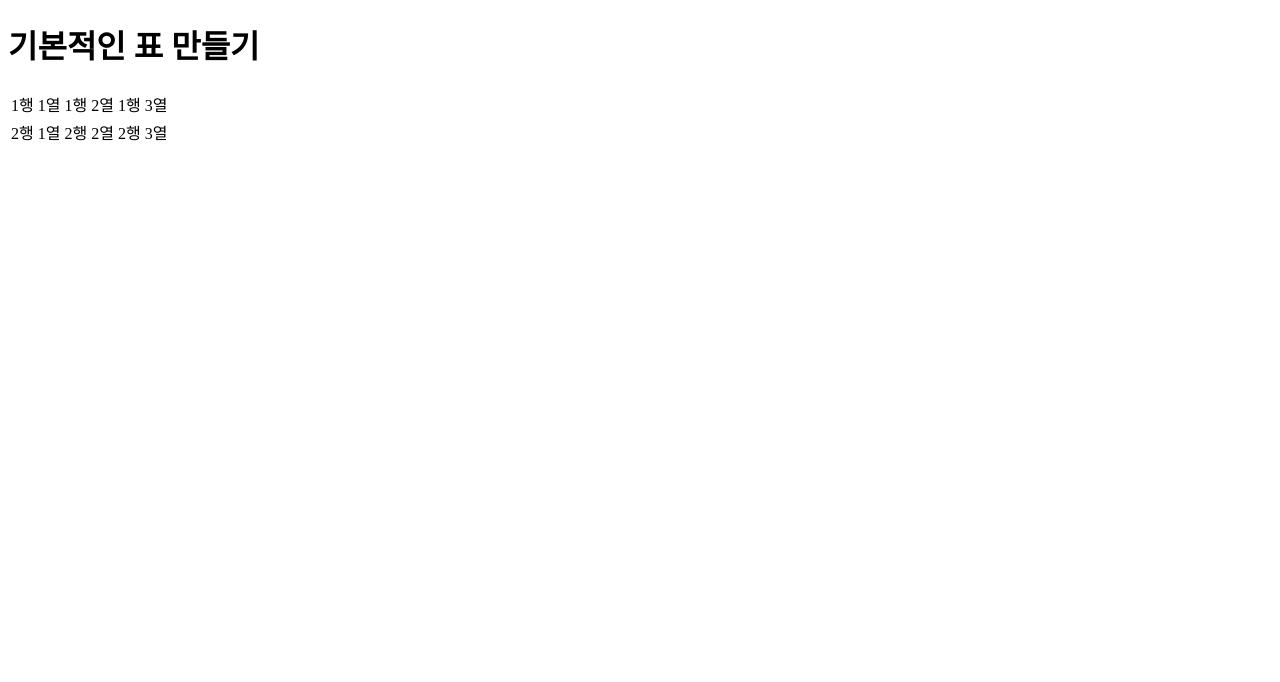
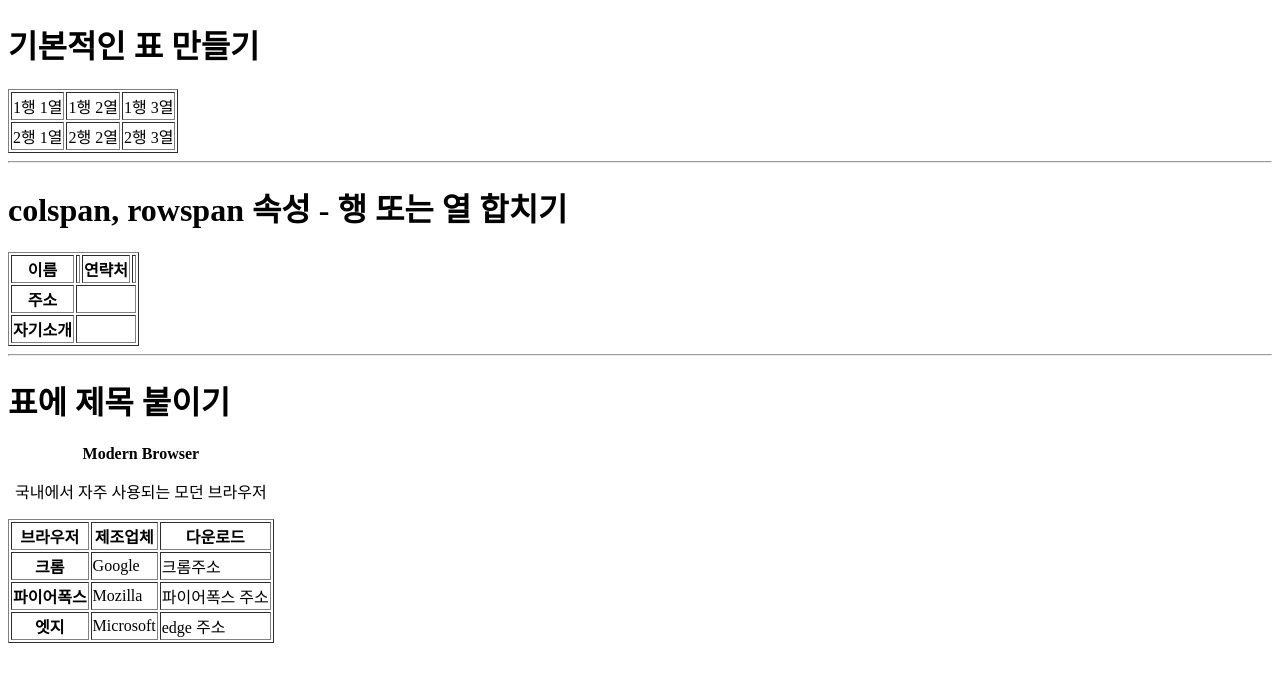
Before and after one commit to seunghyeokleeme/doit-htmlcss, a plain HTML site: page 2/2-4/index.html in a window 1280 px wide. Drawn offline with Linux system fonts and the light colour scheme.

Commit message:
표에 제목 붙이기 - <caption>

```diff
--- a/2/2-4/index.html
+++ b/2/2-4/index.html
@@ -6,7 +6,7 @@
   </head>
   <body>
     <h1>기본적인 표 만들기</h1>
-    <table>
+    <table border="1">
       <tr>
         <td>1행 1열</td>
         <td>1행 2열</td>
@@ -18,5 +18,53 @@
         <td>2행 3열</td>
       </tr>
     </table>
+
+    <hr />
+    <h1>colspan, rowspan 속성 - 행 또는 열 합치기</h1>
+    <table border="1">
+      <tr>
+        <th>이름</th>
+        <td></td>
+        <th>연략처</th>
+        <td></td>
+      </tr>
+      <tr>
+        <th>주소</th>
+        <td colspan="3"></td>
+      </tr>
+      <tr>
+        <th>자기소개</th>
+        <td colspan="3"></td>
+      </tr>
+    </table>
+
+    <hr />
+    <h1>표에 제목 붙이기</h1>
+    <table border="1">
+      <caption>
+        <strong>Modern Browser</strong>
+        <p>국내에서 자주 사용되는 모던 브라우저</p>
+      </caption>
+      <tr>
+        <th>브라우저</th>
+        <th>제조업체</th>
+        <th>다운로드</th>
+      </tr>
+      <tr>
+        <th>크롬</th>
+        <td>Google</td>
+        <td>크롬주소</td>
+      </tr>
+      <tr>
+        <th>파이어폭스</th>
+        <td>Mozilla</td>
+        <td>파이어폭스 주소</td>
+      </tr>
+      <tr>
+        <th>엣지</th>
+        <td>Microsoft</td>
+        <td>edge 주소</td>
+      </tr>
+    </table>
   </body>
 </html>
```
